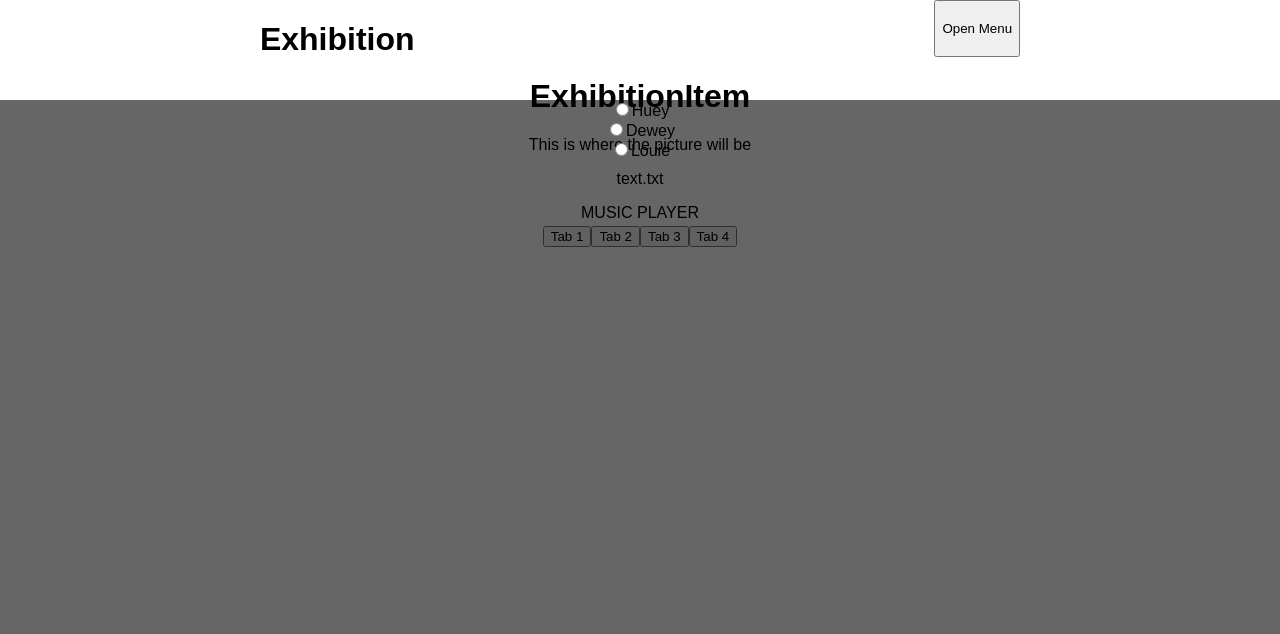
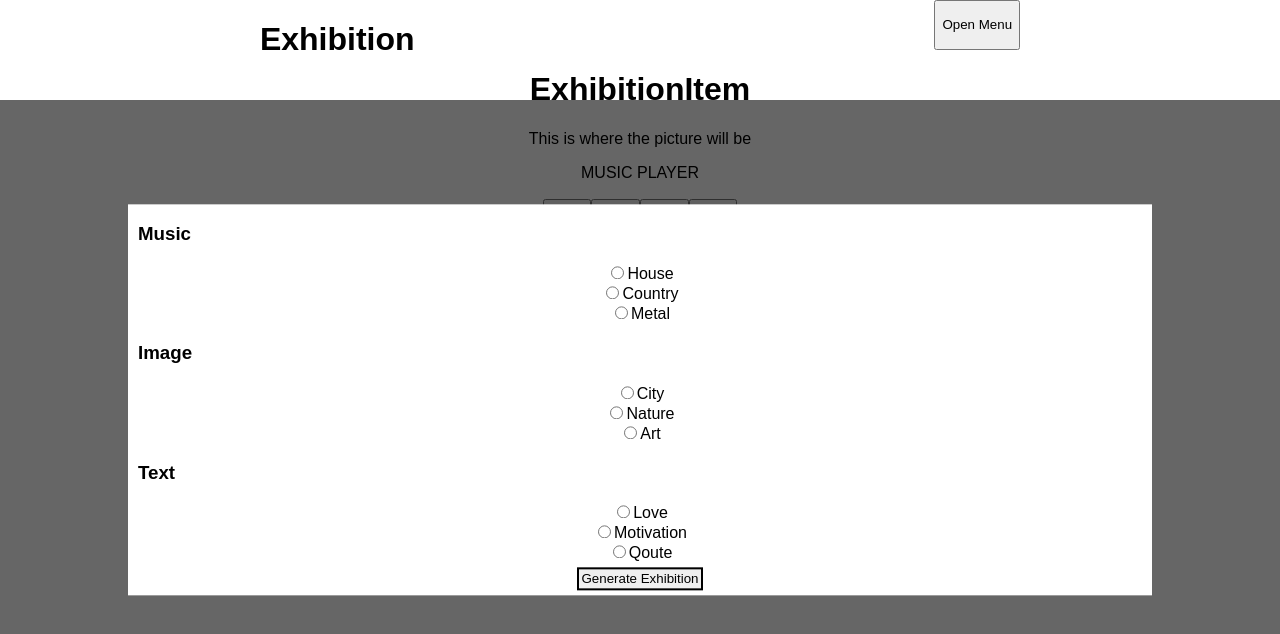
Before and after one commit to IT2810/it2810-webutvikling-h18-prosjekt-2-gruppe--33, a React (Create React App) app: page / in a window 1280 px wide. Both pictures are taken after a click on the button "Open Menu". Shown: the top 634 px of the page. Built offline with nearby package versions, Linux system fonts and the light colour scheme.

Commit message:
add ajaxcalls

```diff
--- a/src/components/App.js
+++ b/src/components/App.js
@@ -12,9 +12,7 @@ class App extends Component {
     super(props);
     this.state ={
       showMenu: false,
-      text: "text.txt",
-      music: ['text1', 'text2','text3','text4'],
-      pictures: ['svg_file_1']
+      text: ''
     }
   }
 
@@ -32,6 +30,39 @@ class App extends Component {
     }))
   }
 
+  handleTextFetch = () => {
+    /*let m = undefined
+    fetch('http://0.0.0.0:8000/txt/H1.txt').then(function(response) {
+      return response.text();
+    }).then(function(myText) {
+    }).then(function(myText){
+      this.setState({text: myText});
+    });
+    */
+   fetch('http://0.0.0.0:8000/txt/H1.txt').then(function(response){
+     return response.text();
+   }).then(myText => this.setState({ text: myText }));
+
+  }
+
+
+
+
+
+
+  handleMusicFetch = () => {
+
+
+  }
+
+  handleSvgFetch = () => {
+
+    fetch("http://0.0.0.0:8000/img/Little_miss_independent.svg")
+  .then(response => response.text())
+  .then(svg => document.getElementById('ImageContainer').insertAdjacentHTML("afterBegin", svg));
+
+  }
+
 
 
 
@@ -40,7 +71,7 @@ class App extends Component {
   render() {
     let menu = null;
     if(this.state.showMenu){
-      menu = <Menu />
+      menu = <Menu handleTextFetch={this.handleTextFetch}/>
     }
 
     return (
@@ -48,7 +79,7 @@ class App extends Component {
         <Header handleMenu={this.handleMenu} />
         {menu}
         <ExhibitionItem text={this.state.text}/>
-        <NavBar />
+        <NavBar handleSvgFetch={this.handleSvgFetch}/>
       </div>
     );
   }
--- a/src/components/ExhibitionItem.js
+++ b/src/components/ExhibitionItem.js
@@ -6,6 +6,8 @@ const ExhibitionItem = (props) => (
     <div>
         <h1>ExhibitionItem</h1>
         <p>This is where the picture will be</p>
+        <div id="ImageContainer">
+        </div>
         <p>{props.text}</p>
         <p>MUSIC PLAYER</p>
     </div>
--- a/src/components/Menu.js
+++ b/src/components/Menu.js
@@ -8,26 +8,75 @@ export default class Menu extends React.Component {
     constructor(props){
         super(props)
         this.state = {
-            isChecked1: true,
+            error: true,
         };
+    }
+
+    logEvent = (event) => {
+        console.log(event.target.value)
+        this.props.handleTextFetch();
+
     }
 
     render(){
         return(
             <div className="Menu">
+                <div className="Menu-main">
+                    <div className="MusicMenu" onChange={this.logEvent}>
+                        <h3 className="MenuHeader">Music</h3>
                         <div>
-            <input type="radio" id="huey" name="drone" />
-            <label htmlFor="huey">Huey</label>
+                        <input type="radio" id="huey" name="music" value="HOUSE" />
+                        <label htmlFor="huey">House</label>
                         </div>
 
                         <div>
-            <input type="radio" id="dewey" name="drone" />
-            <label htmlFor="dewey">Dewey</label>
+                        <input type="radio" id="dewey" name="music" value="COUNTRY" />
+                        <label htmlFor="dewey">Country</label>
                         </div>
 
                         <div>
-            <input type="radio" id="louie" name="drone" />
-            <label htmlFor="louie">Louie</label>
+                        <input type="radio" id="louie" name="music" value="METAL" />
+                        <label htmlFor="louie">Metal</label>
+                        </div>
+
+                    </div>
+                    <div className="ImageMenu" onChange={this.logEvent}>
+                    <h3 className="MenuHeader">Image</h3>
+                        <div>
+                        <input type="radio" id="huey" name="image" value="CITY"/>
+                        <label htmlFor="huey">City</label>
+                        </div>
+
+                        <div>
+                        <input type="radio" id="dewey" name="image" value="NATURE" />
+                        <label htmlFor="dewey">Nature</label>
+                        </div>
+
+                        <div>
+                        <input type="radio" id="louie" name="image" value="ART" />
+                        <label htmlFor="louie">Art</label>
+                        </div>
+                    </div>
+                    <div className="TextMenu">
+                    <h3 className="MenuHeader">Text</h3>
+                        <div>
+                        <input type="radio" id="huey" name="text" />
+                        <label htmlFor="huey">Love</label>
+                        </div>
+
+                        <div>
+                        <input type="radio" id="dewey" name="text" />
+                        <label htmlFor="dewey">Motivation</label>
+                        </div>
+
+                        <div>
+                        <input type="radio" id="louie" name="text" />
+                        <label htmlFor="louie">Qoute</label>
+                        </div>
+
+                    </div>
+
+                    <button className="GenerateButton">Generate Exhibition</button>
                 </div>
             </div>
         )
--- a/src/components/NavBar.js
+++ b/src/components/NavBar.js
@@ -4,7 +4,7 @@ import React from 'react';
 const NavBar = (props) => (
     <div>
         <button onClick={props.handleCloseMenu}>Tab 1</button>
-        <button>Tab 2</button>
+        <button onClick={props.handleSvgFetch}>Tab 2</button>
         <button>Tab 3</button>
         <button>Tab 4</button>
     </div>
--- a/src/styles/components/Menu.css
+++ b/src/styles/components/Menu.css
@@ -9,3 +9,27 @@
     height: 100%;
     background: rgba(0, 0, 0, 0.6);
 }
+
+.Menu-main{
+
+        position:fixed;
+        background: white;
+        width: 80%;
+        height: auto;
+        top:50%;
+        left:50%;
+        transform: translate(-50%,-50%);
+
+
+}
+
+.GenerateButton {
+    border: 2px solid black;
+    margin: 5px;
+    padding: 2px;
+}
+
+.MenuHeader{
+    text-align: left;
+    margin-left: 10px;
+}
```
Lines whose indentation alone changed are shown as unchanged.
